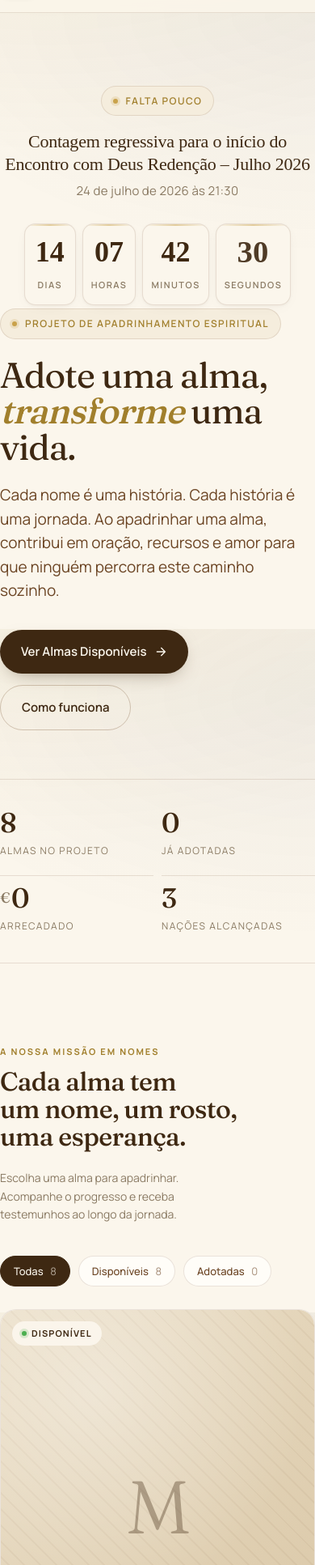
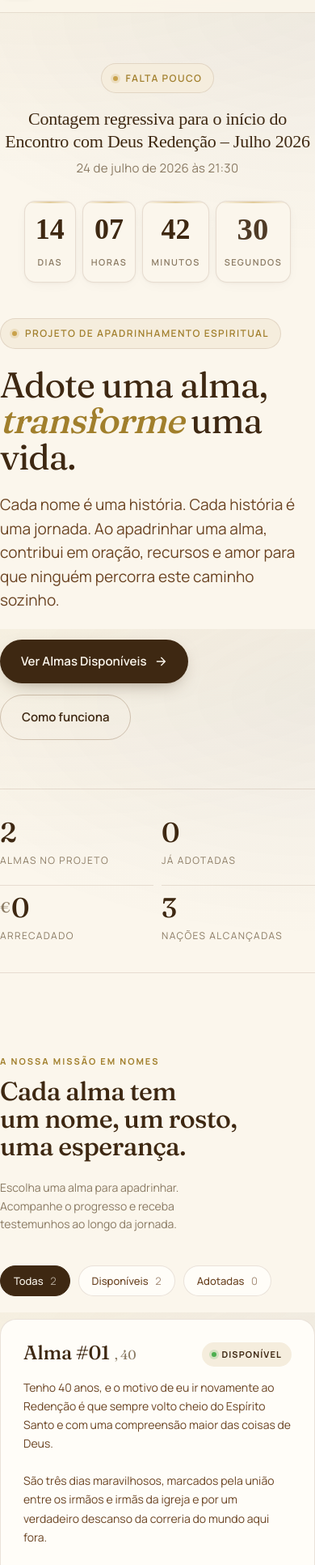
Before and after one commit to Gabs251/Adote-uma-alma-GP-Portugal, a plain HTML site: page index.html in a window 390 px wide. Shown: the part 67-2000 px from the top of the page at 81% size. Drawn offline with Linux system fonts and the light colour scheme.

Commit message:
Update soul card and hero section layout

```diff
--- a/index.html
+++ b/index.html
@@ -135,7 +135,7 @@
 
   /* ============ COUNTDOWN (hero-integrated) ============ */
   .countdown-section {
-    padding: 56px 0 8px;
+    padding: 40px 0 48px;
     text-align: center;
   }
   .countdown-eyebrow {
@@ -235,7 +235,7 @@
     to { opacity: 1; transform: translateY(0); }
   }
   @media (max-width: 768px) {
-    .countdown-section { padding: 40px 0 4px; }
+    .countdown-section { padding: 32px 0 36px; }
     .countdown-timer { gap: 10px; margin-top: 28px; }
     .cd-card { padding: 18px 14px; min-width: 68px; border-radius: 14px; }
   }
@@ -246,7 +246,7 @@
 
   /* ============ HERO ============ */
   .hero {
-    padding: 80px 0 60px;
+    padding: 40px 0 60px;
     position: relative;
   }
   .hero-eyebrow {
@@ -257,6 +257,7 @@
     font-size: 12px; letter-spacing: 0.12em;
     text-transform: uppercase; color: var(--gold-deep);
     font-weight: 600;
+    margin-top: 8px;
   }
   .hero-eyebrow::before {
     content: ''; width: 6px; height: 6px; border-radius: 50%;
@@ -388,43 +389,27 @@
     box-shadow: var(--shadow-lg);
     border-color: var(--line-strong);
   }
-  .soul-media {
-    position: relative;
-    aspect-ratio: 4/5;
-    background: linear-gradient(140deg, var(--sand), var(--beige));
-    overflow: hidden;
-  }
-  .soul-media::before {
-    content: '';
-    position: absolute; inset: 0;
-    background:
-      radial-gradient(circle at 30% 20%, rgba(255,255,255,0.35), transparent 55%),
-      repeating-linear-gradient(45deg, rgba(107,68,35,0.05) 0 2px, transparent 2px 14px);
-  }
-  .soul-initial {
-    position: absolute; inset: 0;
-    display: grid; place-items: center;
-    font-family: var(--serif);
-    font-size: 92px; font-weight: 300;
-    color: rgba(62,40,18,0.35);
-    letter-spacing: -0.03em;
+  .soul-head {
+    display: flex;
+    align-items: flex-start;
+    justify-content: space-between;
+    gap: 12px;
   }
   .soul-badge {
-    position: absolute; top: 14px; left: 14px;
     padding: 6px 12px; border-radius: 999px;
     font-size: 11px; font-weight: 700;
     letter-spacing: 0.1em; text-transform: uppercase;
-    background: rgba(251,246,236,0.95);
+    background: var(--cream-2);
     color: var(--brown-deep);
-    backdrop-filter: blur(6px);
     display: inline-flex; align-items: center; gap: 6px;
+    flex-shrink: 0;
   }
   .soul-badge .dot { width: 6px; height: 6px; border-radius: 50%; background: #4CAF50; box-shadow: 0 0 0 3px rgba(76,175,80,0.2); }
   .soul-badge.adopted .dot { background: var(--gold); box-shadow: 0 0 0 3px rgba(201,162,75,0.25); }
   .soul-badge.adopted { color: var(--gold-deep); }
 
   .soul-body {
-    padding: 22px;
+    padding: 28px 28px 24px;
     display: flex; flex-direction: column; gap: 14px;
     flex: 1;
   }
@@ -439,11 +424,8 @@
   .soul-name .age { color: var(--muted); font-size: 16px; font-weight: 400; margin-left: 6px; }
   .soul-desc {
     font-size: 14px; color: var(--brown);
-    line-height: 1.55;
-    display: -webkit-box;
-    -webkit-line-clamp: 3;
-    -webkit-box-orient: vertical;
-    overflow: hidden;
+    line-height: 1.65;
+    white-space: pre-line;
   }
 
   /* Progress */
@@ -889,7 +871,7 @@
 
   /* ============ RESPONSIVE ============ */
   @media (max-width: 900px) {
-    .hero { padding: 50px 0 40px; }
+    .hero { padding: 30px 0 40px; }
     .hero-stats { grid-template-columns: repeat(2, 1fr); gap: 10px; }
     .hero-stat { border-left: none; padding: 10px 0; border-top: 1px solid var(--line); }
     .hero-stat:nth-child(-n+2) { border-top: none; }
@@ -1455,18 +1437,12 @@
 /* ==================================================
    DATA STORE (localStorage)
    ================================================== */
-const STORAGE_KEY = 'adote_uma_alma_v2';
+const STORAGE_KEY = 'adote_uma_alma_v3';
 const AUTH_KEY = 'adote_alma_auth';
 
 const seedSouls = [
-  { id:'s1', name:'Miguel', age:9, location:'Luanda, Angola', desc:'Miguel sonha em ser professor. Vive com a avó desde os 4 anos e precisa de apoio para continuar na escola.', goal:110, raised:0, status:'available' },
-  { id:'s2', name:'Sofia', age:24, location:'Maputo, Moçambique', desc:'Mãe solteira de dois filhos, à procura de estabilidade para reconstruir a sua vida com fé e coragem.', goal:110, raised:0, status:'available' },
-  { id:'s3', name:'Kayla', age:16, location:'Nairobi, Quénia', desc:'Órfã desde os 12 anos. Estuda de dia e trabalha à noite. Precisamos de a acompanhar até ao secundário.', goal:110, raised:0, status:'available' },
-  { id:'s4', name:'João', age:32, location:'Cabo Verde', desc:'Recuperou de um período difícil e agora deseja apoio para começar um pequeno negócio de pescas.', goal:110, raised:0, status:'available' },
-  { id:'s5', name:'Amara', age:7, location:'Lagos, Nigéria', desc:'A alegria em pessoa. Amara ainda não frequenta a escola formal — o apoio permitirá o seu primeiro ano.', goal:110, raised:0, status:'available' },
-  { id:'s6', name:'Elias', age:14, location:'São Tomé', desc:'Talentoso em música. Sonha aprender a tocar piano. Precisamos de contribuir para o seu instrumento e aulas.', goal:110, raised:0, status:'available' },
-  { id:'s7', name:'Naomi', age:19, location:'Porto, Portugal', desc:'Estudante universitária cuja família enfrenta dificuldades. O apadrinhamento cobre alimentação e transporte.', goal:110, raised:0, status:'available' },
-  { id:'s8', name:'Isaac', age:11, location:'Bissau, Guiné-Bissau', desc:'Apaixonado por leitura. Precisa de material escolar e um apoio contínuo para se manter na escola.', goal:110, raised:0, status:'available' },
+  { id:'s1', name:'Alma #01', age:40, location:'', desc:'Tenho 40 anos, e o motivo de eu ir novamente ao Redenção é que sempre volto cheio do Espírito Santo e com uma compreensão maior das coisas de Deus.\n\nSão três dias maravilhosos, marcados pela união entre os irmãos e irmãs da igreja e por um verdadeiro descanso da correria do mundo aqui fora.\n\nA minha experiência sempre foi muito boa e, por esse motivo, estou indo mais uma vez.', goal:110, raised:0, status:'available' },
+  { id:'s2', name:'Alma #02', age:null, location:'', desc:'', goal:110, raised:0, status:'available' },
 ];
 
 function loadSouls() {
@@ -1558,19 +1534,16 @@ function soulCard(s) {
   const adopted = s.status === 'adopted';
   return `
     <article class="soul-card" aria-label="Alma: ${s.name}">
-      <div class="soul-media">
-        <div class="soul-initial">${(s.name || '?').charAt(0)}</div>
-        <div class="soul-badge ${adopted ? 'adopted' : ''}">
-          <span class="dot"></span>
-          ${adopted ? 'Adotada' : 'Disponível'}
-        </div>
-      </div>
       <div class="soul-body">
-        <div>
+        <div class="soul-head">
           <h3 class="soul-name">${escapeHtml(s.name)}${s.age ? `<span class="age">, ${s.age}</span>` : ''}</h3>
-          ${s.location ? `<div style="font-size:12px;color:var(--muted);margin-top:4px;letter-spacing:0.04em;">📍 ${escapeHtml(s.location)}</div>` : ''}
-        </div>
-        <p class="soul-desc">${escapeHtml(s.desc || '')}</p>
+          <div class="soul-badge ${adopted ? 'adopted' : ''}">
+            <span class="dot"></span>
+            ${adopted ? 'Adotada' : 'Disponível'}
+          </div>
+        </div>
+        ${s.location ? `<div style="font-size:12px;color:var(--muted);margin-top:4px;letter-spacing:0.04em;">📍 ${escapeHtml(s.location)}</div>` : ''}
+        ${s.desc ? `<p class="soul-desc">${escapeHtml(s.desc)}</p>` : ''}
         <div class="progress-block">
           <div class="progress-meta">
             <div class="progress-amount">€${fmtEur(s.raised)}<span class="of"> / €${fmtEur(s.goal)}</span></div>
```
